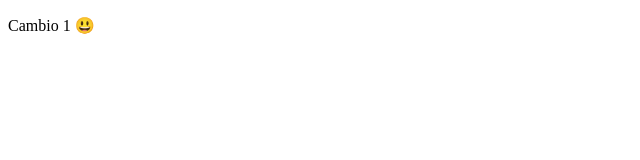
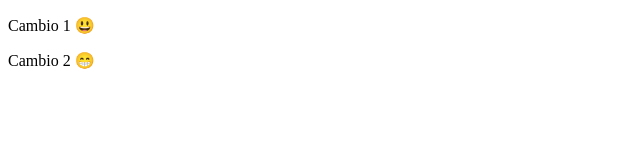
Before and after one commit to ElizaOwO/Application-Web-Design, a plain HTML site: page index.html in a window 1280 px wide. Shown: the whole page, without its empty margins (0-640 px from the left). Drawn offline with Linux system fonts and the light colour scheme.

Commit message:
Cambio 2 en index

```diff
--- a/index.html
+++ b/index.html
@@ -11,6 +11,9 @@
     <p>
         Cambio 1 😃
     </p>
+    <p>
+        Cambio 2 😁
+    </p>
 
 </body>
 </html>
```
